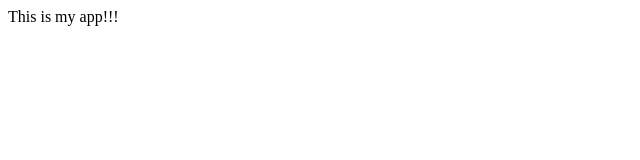
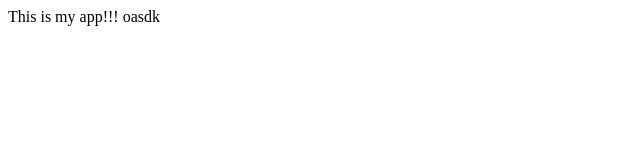
Before and after one commit to justin-vjaars/myappsample, a plain HTML site: page index.html in a window 1280 px wide. Shown: the full height of the page, 0-640 px from the left. Drawn offline with Linux system fonts and the light colour scheme.

Commit message:
initial commit

```diff
--- a/index.html
+++ b/index.html
@@ -3,6 +3,6 @@
         <title>My App</title>
     </head>
     <body>
-        This is my app!!!
+        This is my app!!! oasdk
     </body>
 </html>
```
